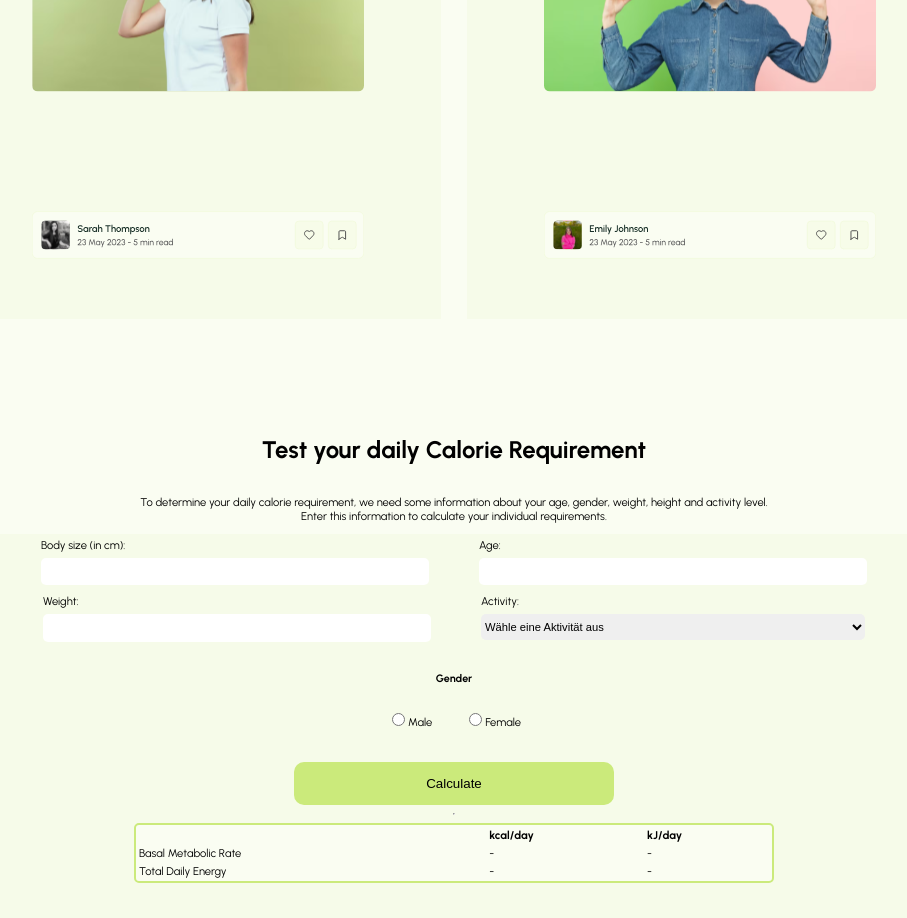
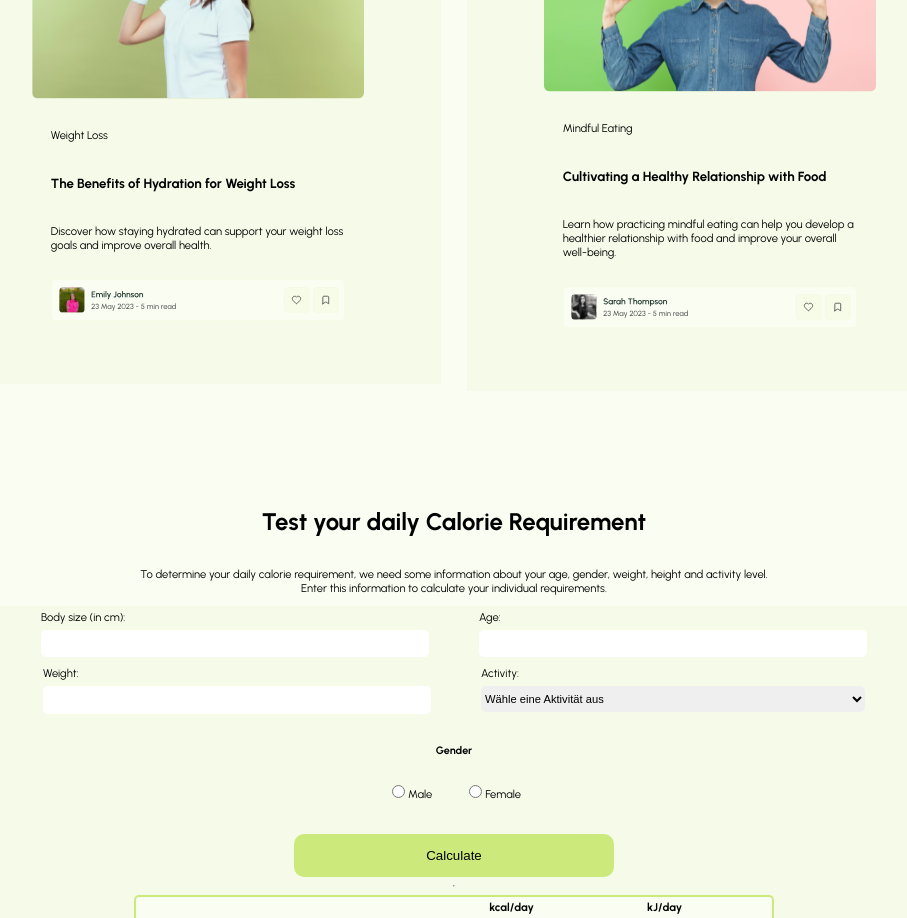
Before and after one commit to ChristianScholtysik/Health_App, a React (Vite) app: page / in a window 1280 px wide. Shown: the part 1320-2238 px from the top of the page, without its empty margins (186-1093 px from the left). Built offline with nearby package versions, Linux system fonts and the light colour scheme.

Commit message:
minor changes, add content

```diff
--- a/src/components/Blog/Blog.css
+++ b/src/components/Blog/Blog.css
@@ -31,6 +31,22 @@
   padding-top: 3vw;
 }
 
+.blog-img p,
+h5 {
+  width: 23vw;
+  display: flex;
+  justify-content: left;
+  text-align: left;
+}
+
+.blog-img2 p,
+h5 {
+  width: 23vw;
+  display: flex;
+  justify-content: left;
+  text-align: left;
+}
+
 .blog-img2 {
   width: 38vw;
   display: flex;
@@ -49,6 +65,6 @@
 
 .bottom-img {
   height: 9vh;
-  width: 26vw;
+  width: 23vw;
   margin-bottom: 6vh;
 }
--- a/src/components/Blog/Blog.tsx
+++ b/src/components/Blog/Blog.tsx
@@ -13,17 +13,24 @@ const Blog = () => {
         <div className="img-wrapper">
           <div className="blog-img">
             <img src="/Image (2).svg" alt="" className="blog-image" />
-            <p></p>
-            <h5></h5>
-            <p></p>
-            <img src="/Sub Container.svg" alt="" className="bottom-img" />
+            <p>Weight Loss</p>
+            <h5>The Benefits of Hydration for Weight Loss</h5>
+            <p>
+              Discover how staying hydrated can support your weight loss goals
+              and improve overall health.
+            </p>
+            <img src="/Sub Container (1).svg" alt="" className="bottom-img" />
           </div>
           <div className="blog-img2">
             <img src="/Image (1).svg" alt="" className="blog-image" />
-            <p></p>
-            <h5></h5>
-            <p></p>
-            <img src="/Sub Container (1).svg" alt="" className="bottom-img" />
+            <p>Mindful Eating</p>
+            <h5>Cultivating a Healthy Relationship with Food</h5>
+            <p>
+              Learn how practicing mindful eating can help you develop a
+              healthier relationship with food and improve your overall
+              well-being.
+            </p>
+            <img src="/Sub Container.svg" alt="" className="bottom-img" />
           </div>
         </div>
       </div>
```
